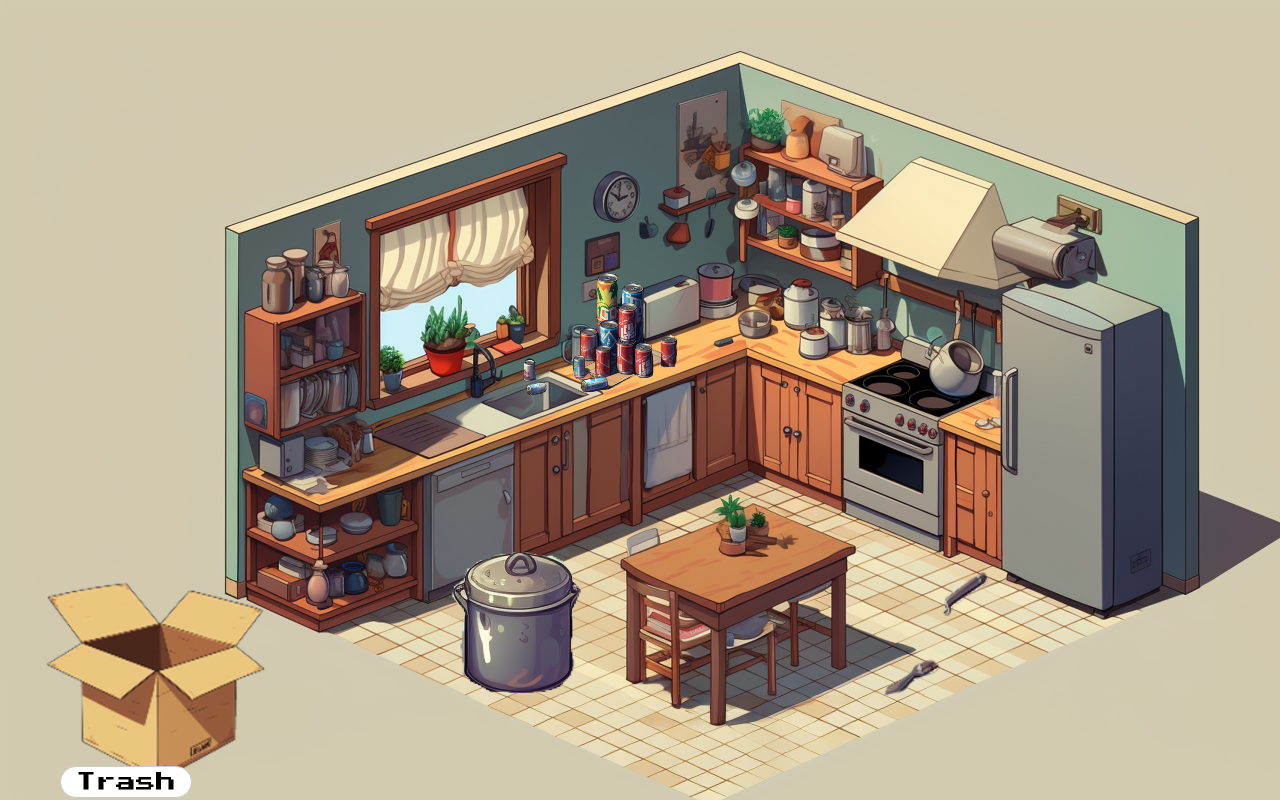
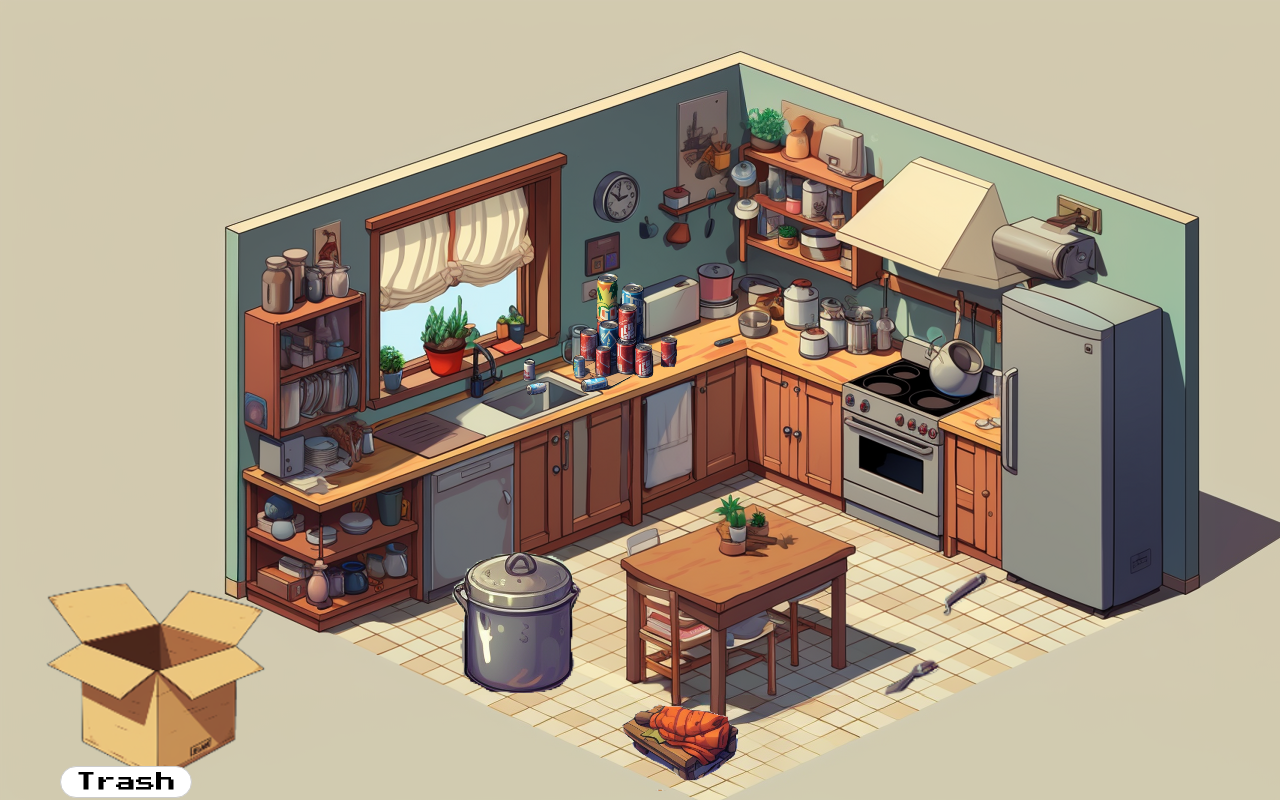
Before and after one commit to Mikerophonic/clean-clutter-UI-config, a website built with webpack: page src/index.html in a window 1280 px wide. Built offline with nearby package versions, Linux system fonts and the light colour scheme.

Commit message:
full asset display on background UI

```diff
--- a/src/index.js
+++ b/src/index.js
@@ -7,6 +7,7 @@ window.addEventListener("load", function () {
   mouseOverFormat("cans");
   mouseOverFormat("pot");
   mouseOverFormat("forks");
+  mouseOverFormat('winter');
   setOnStart();
 });
 
--- a/src/styles.css
+++ b/src/styles.css
@@ -44,6 +44,17 @@ body{
 
 }
 
+#winter {
+  position: absolute;
+  background-size: contain;
+  top: 700px;
+  left: 620px;
+  width: 121px;
+  height: 91px;
+  background-image: url('../assets/kitchen-assets/clothes.png');
+
+}
+
 #pot{
   position: absolute;
   top: 550px;
--- a/src/tooltip.js
+++ b/src/tooltip.js
@@ -12,8 +12,8 @@ export default class Tooltip extends EventEmitter{
       border: '1px solid #ccc',
       padding: '5px',
       fontSize: '10px',
-      rect :this.element.getBoundingClientRect(),
-      left: this.element.getBoundingClientRect().left + "px",
+      rect:  this.element.getBoundingClientRect(),
+      left:  this.element.getBoundingClientRect().left + "px",
       right: this.element.getBoundingClientRect().right + "px"
     };
   }
```
Also changed, not shown: assets/kitchen-assets/clothes.png (added).
